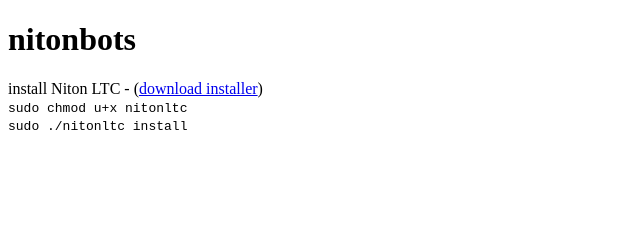
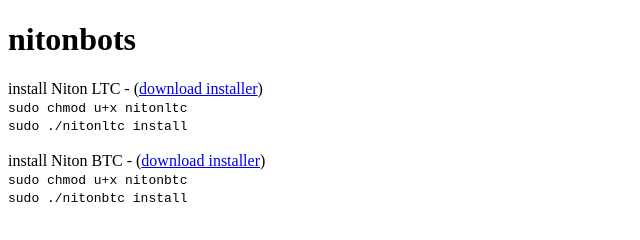
Before and after one commit to nitonbots/nitonbots, a plain HTML site: page index.html in a window 1280 px wide. Shown: the whole page, without its empty margins (0-640 px from the left). Drawn offline with Linux system fonts and the light colour scheme.

Commit message:
updated website

```diff
--- a/index.html
+++ b/index.html
@@ -11,5 +11,12 @@
       sudo chmod u+x nitonltc<br>
       sudo ./nitonltc install
     </code>
+    <br>
+    <br>
+    install Niton BTC - (<a href="/nitonbtc">download installer</a>) <br>
+    <code>
+      sudo chmod u+x nitonbtc<br>
+      sudo ./nitonbtc install
+    </code>
   </body>
 </html>
```
